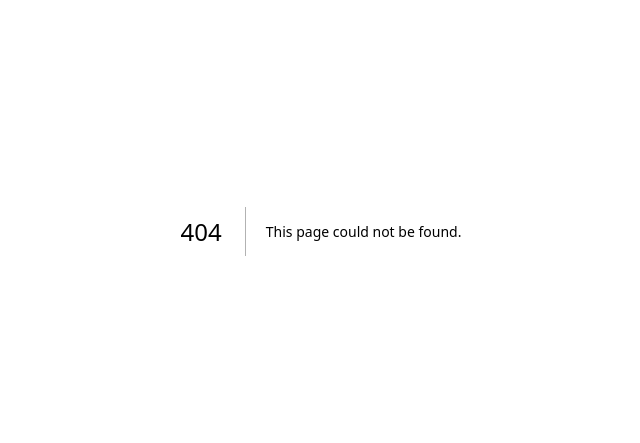
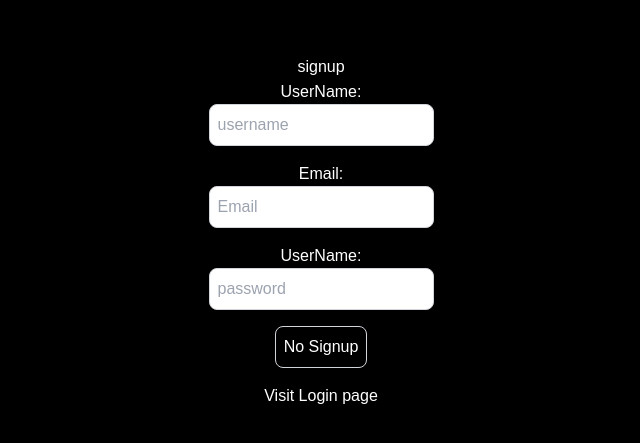
Before and after one commit to DHIRAJKumar09/NextjsProject, a Next.js app: page /signup in a window 1280 px wide. Before the commit this address had no page. Shown: the part 169-612 px from the top of the page, without its empty margins (319-959 px from the left). Built offline with nearby package versions, Linux system fonts and the light colour scheme.

Commit message:
Frontend-signuppage

```diff
--- a/package.json
+++ b/package.json
@@ -9,6 +9,7 @@
     "lint": "next lint"
   },
   "dependencies": {
+    "axios": "^1.7.7",
     "bcryptjs": "^2.4.3",
     "cors": "^2.8.5",
     "jsonwebtoken": "^9.0.2",
@@ -16,7 +17,8 @@
     "next": "14.2.14",
     "nodemailer": "^6.9.15",
     "react": "^18",
-    "react-dom": "^18"
+    "react-dom": "^18",
+    "react-hot-toast": "^2.4.1"
   },
   "devDependencies": {
     "@types/bcryptjs": "^2.4.6",
--- /dev/null
+++ b/src/app/login/page.tsx
@@ -0,0 +1,9 @@
+import React from 'react'
+
+const page = () => {
+  return (
+    <div>page</div>
+  )
+}
+
+export default page
--- /dev/null
+++ b/src/app/signup/page.tsx
@@ -0,0 +1,84 @@
+"use client";
+import React, { useEffect, useState } from "react";
+import axios from "axios";
+import toast, { Toast } from "react-hot-toast";
+import { useRouter } from "next/navigation";
+import Link from "next/link";
+const page = () => {
+  const router = useRouter();
+  const [user, setUser] = useState({
+    email: "",
+    password: "",
+    username: "",
+  });
+  const [buttondisabled, setButtonDisable] = useState(false);
+  const [loading, setLoading] = useState(false);
+
+  const onSignup = async () => {
+    try {
+      setLoading(true);
+      const response = await axios.post("/api/users/signup", user);
+      console.log("signup success", response.data);
+      router.push("/login");
+    } catch (error: any) {
+      console.log("signup failed");
+      toast.error(error.message);
+    }
+  };
+  useEffect(() => {
+    if (
+      user.email.length > 0 &&
+      user.password.length > 0 &&
+      user.username.length > 0
+    ) {
+      setButtonDisable(false);
+    } else {
+      setButtonDisable(true);
+    }
+  });
+  return (
+    <div className="flex flex-col bg-black text-white items-center justify-center min-h-screen py-2">
+      <h1>{loading ? "processing" : "signup"}</h1>
+      <hr></hr>
+      <label htmlFor="username">UserName:</label>
+      <input
+        className="p-2 border border-gray-300 rounded-lg mb-4 focus:outline-none focus:border-gray-600"
+        id="username"
+        value={user.username}
+        onChange={(e) => setUser({ ...user, username: e.target.value })}
+        placeholder="username"
+        type="text"
+      ></input>
+
+      <label htmlFor="email">Email:</label>
+      <input
+        className="p-2 border border-gray-300 rounded-lg mb-4 focus:outline-none focus:border-gray-600"
+        id="Email"
+        value={user.email}
+        onChange={(e) => setUser({ ...user, email: e.target.value })}
+        placeholder="Email"
+        type="text"
+      ></input>
+
+      <label htmlFor="password">UserName:</label>
+      <input
+        className="p-2 border border-gray-300 rounded-lg mb-4 focus:outline-none focus:border-gray-600"
+        id="password"
+        value={user.password}
+        onChange={(e) => setUser({ ...user, password: e.target.value })}
+        placeholder="password"
+        type="text"
+      ></input>
+
+      <button
+      onClick={onSignup}
+      className="p-2 border border-gray-300 rounded-lg mb-4 focus:outline-none focus:border-gray-600"
+
+      >{buttondisabled ? "No Signup":"Signup"}
+      </button>
+      <Link href="/login">Visit Login page</Link>
+    </div>
+  );
+};
+
+export default page;
--- /dev/null
+++ b/src/app/verifyemail/page.tsx
@@ -0,0 +1,9 @@
+import React from 'react'
+
+const page = () => {
+  return (
+    <div>page</div>
+  )
+}
+
+export default page
```
Also changed, not shown: 2 other files (tests, documents, lock files or other folders).
